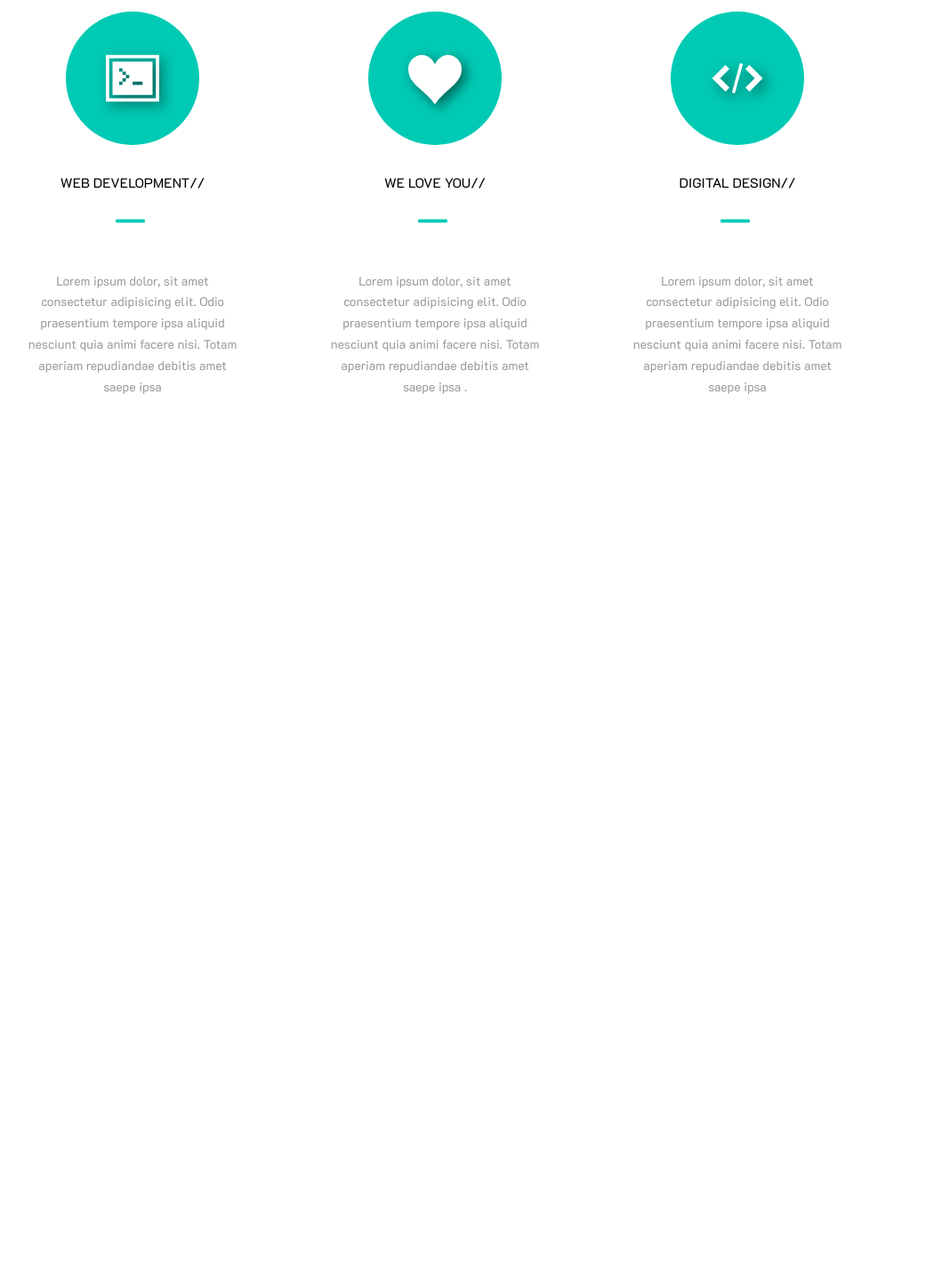
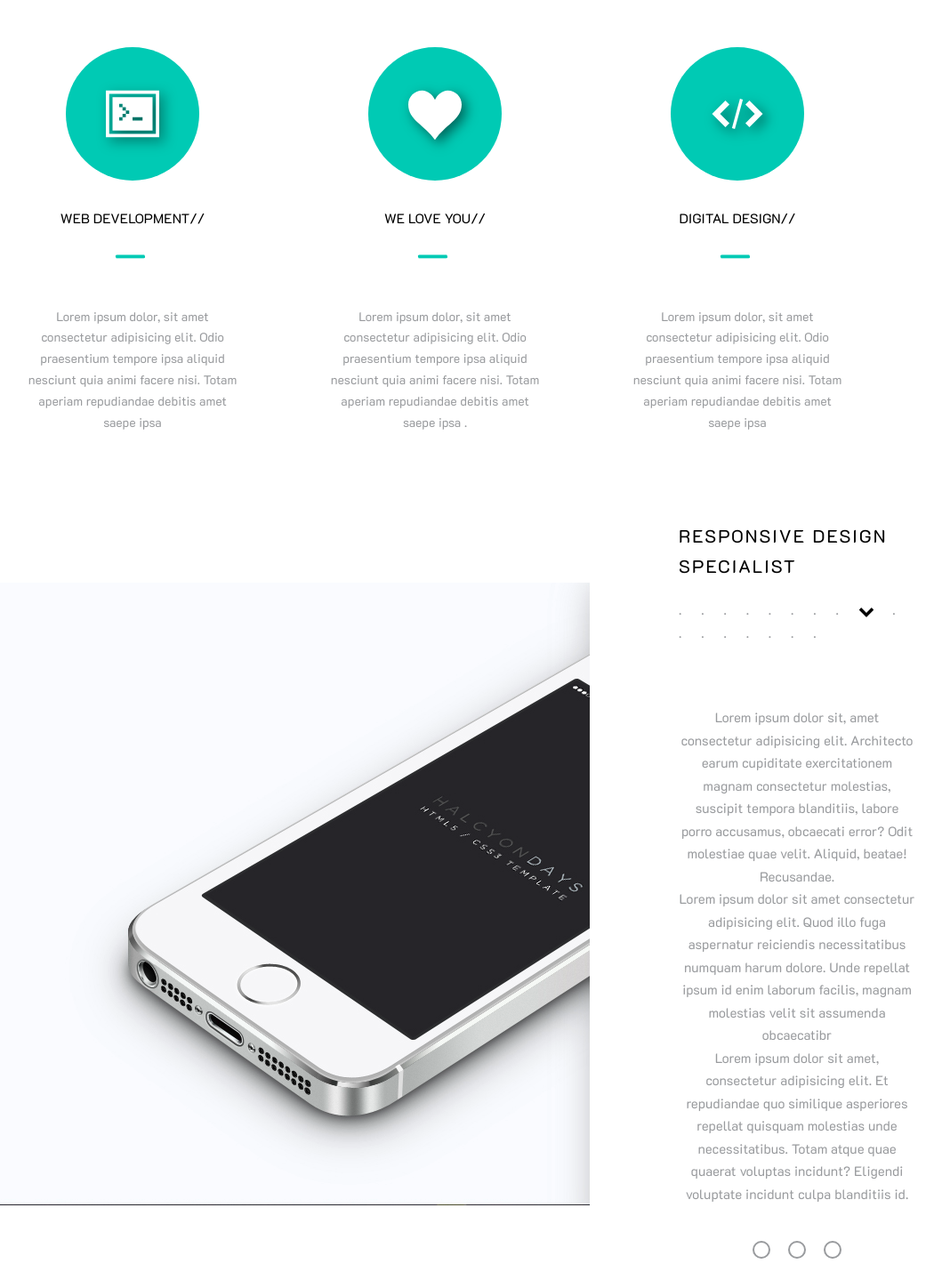
Before and after one commit to CodeWeeD0/halcyon-days-css-project, a website: page index.html in a window 1280 px wide. Shown: the part 1315-2745 px from the top of the page at 89% size, without its empty margins (151-1210 px from the left). Before the commit the page ends 1771 px from the top, so only its background shows below. Drawn offline with Linux system fonts and the light colour scheme.

Commit message:
details section added radio btn

```diff
--- a/index.html
+++ b/index.html
@@ -23,7 +23,7 @@
 
     <div class="intro">
         <span class="intro__title">A creative portfolio template.</span>
-        <span class="intro__title-divider">. . . . . . . .&nbsp;<svg class="intro__title-divider-chev"><use xlink:href="./images/icomoon/sprit.svg#icon-chevron-down"></use></svg>&nbsp;&nbsp; . . . . . . . .</span>
+        <span class="divider">. . . . . . . .&nbsp;<svg class="divider-chev"><use xlink:href="./images/icomoon/sprit.svg#icon-chevron-down"></use></svg>&nbsp;&nbsp; . . . . . . . .</span>
         <div class="intro__para">
             Lorem ipsum dolor sit amet <b>consectetur adipisicing</b> elit.
             Architecto fuga reprehenderit quae!
@@ -36,7 +36,7 @@
 
     <div class="features">
         <span class="features__title">Love what you do, and you'll do it well.</span>
-        <span class="features__title-divider">. . . . . . . .&nbsp;<svg class="features__title-divider-chev"><use xlink:href="images/icomoon/sprit.svg#icon-chevron-down"></use></svg>&nbsp;&nbsp; . . . . . . . .</span>
+        <span class="divider">. . . . . . . .&nbsp;<svg class="divider-chev"><use xlink:href="images/icomoon/sprit.svg#icon-chevron-down"></use></svg>&nbsp;&nbsp; . . . . . . . .</span>
         <div class="features__explain">
             <div class="features__explain-1">
                 <div class="icon">
@@ -79,5 +79,56 @@
             </div>
         </div>
     </div>
+
+    <div class="details">
+        <div class="details__image">
+            <img src="./images/phone.png" alt="phone image">
+        </div>
+
+        <div class="details__text">
+            <div class="details__text-header">
+                <span class="details__text-title">Responsive design specialist</span>
+                <span class="divider">. . . . . . . .&nbsp;<svg class="divider-chev"><use xlink:href="./images/icomoon/sprit.svg#icon-chevron-down"></use></svg>&nbsp;&nbsp; . . . . . . . .</span>
+            </div>
+
+            <p class="details__text-para">Lorem ipsum dolor sit, amet consectetur adipisicing elit.
+                 Architecto earum cupiditate exercitationem magnam consectetur molestias, suscipit tempora blanditiis, labore porro accusamus, obcaecati error?
+                 Odit molestiae quae velit.
+                 Aliquid, beatae! Recusandae. <br>
+                Lorem ipsum dolor sit amet consectetur adipisicing elit.
+                Quod illo fuga aspernatur reiciendis necessitatibus numquam harum dolore.
+                 Unde repellat ipsum id enim laborum facilis,
+                magnam molestias velit sit assumenda obcaecatibr <br>
+                Lorem ipsum dolor sit amet, consectetur adipisicing elit.
+                 Et repudiandae quo similique asperiores repellat quisquam molestias unde necessitatibus.
+                 Totam atque quae quaerat voluptas incidunt?
+                Eligendi voluptate incidunt culpa blanditiis id.
+            </p>
+
+            <div class="details__text-radio-comp">
+                    <div class="details__text-radio-group">
+                            <input type="radio" class="details__text-radio-input" id="one" name="size">
+                            <label for="one" class="details__text-radio-label">
+                                <span class="details__text-radio-button"></span>
+                            </label>
+                    </div>
+
+                    <div class="details__text-radio-group">
+                            <input type="radio" class="details__text-radio-input" id="two" name="size">
+                            <label for="two" class="details__text-radio-label">
+                                <span class="details__text-radio-button"></span>
+                            </label>
+                    </div>
+
+                    <div class="details__text-radio-group">
+                            <input type="radio" class="details__text-radio-input" id="three" name="size">
+                            <label for="three" class="details__text-radio-label">
+                                <span class="details__text-radio-button"></span>
+                            </label>
+                    </div>
+
+            </div>
+        </div>
+    </div>
 </body>
 </html>
--- /dev/null
+++ b/sass/components/_divider.scss
@@ -0,0 +1,13 @@
+.divider{
+    padding: 2rem 0 2rem 0;
+    position: relative;
+    font-size: 1.5rem;
+    letter-spacing: .9rem;
+    color: $color-text-grey-dark;
+
+    &-chev{
+        position: absolute;
+        width: 1.8rem;
+        top: -4.1rem;
+    }
+}
--- /dev/null
+++ b/sass/layout/_details.scss
@@ -0,0 +1,88 @@
+.details{
+    margin-top: 10rem;
+    display: flex;
+    justify-content: space-evenly;
+    align-items: center;
+
+    &__text{
+        padding: 0 10rem;
+        display: flex;
+        justify-content: center;
+        align-items: center;
+        flex-direction: column;
+        flex-wrap: wrap;
+
+        &-header{
+            display: flex;
+            justify-content: center;
+            align-items: center;
+            flex-direction: column;
+            flex-wrap: wrap;
+        }
+
+        &-title{
+            //width: 100%;
+            font-size: 2rem;
+            text-transform: uppercase;
+            font-weight: 500;
+            letter-spacing: .2rem;
+        }
+
+        &-para{
+            padding-top: 5rem;
+
+            font-size: 1.5rem;
+            color: $color-text-grey-dark;
+            text-align: center;
+        }
+
+        &-radio-comp{
+            display: flex;
+            justify-content: center;
+            align-items: center;
+            margin-top: 3rem;
+        }
+
+        &-radio-group{
+            padding: 1rem;
+        }
+
+        &-radio-input {
+                display: none;
+        }
+
+        &-radio-label{
+            cursor: pointer;
+        }
+
+        &-radio-button{
+            height: 2rem;
+            width: 2rem;
+            border: 2.5px solid $color-text-grey-dark;
+            border-radius: 50%;
+            display: inline-block;
+            position: relative;
+
+            &::after{
+                content: "";
+                display: block;
+                height: 1rem;
+                width: 1rem;
+                border-radius: 50%;
+                position: absolute;
+                top: 50%;
+                left: 50%;
+                transform: translate(-50%,-50%);
+                background-color: #000000;
+                opacity: 0;
+                transition: all .3s;
+            }
+        }
+
+
+        &-radio-input:checked ~ &-radio-label &-radio-button::after{
+            opacity: 1;
+        }
+
+    }
+}
--- a/sass/layout/_features.scss
+++ b/sass/layout/_features.scss
@@ -1,5 +1,5 @@
 .features{
-    height: 60rem;
+    height: 68rem;
     padding-top: 5rem;
     display: flex;
     flex-direction: column;
@@ -10,20 +10,6 @@
 
         font-size: 2rem;
         text-transform: uppercase;
-
-        &-divider{
-            padding: 2rem 0 2rem 0;
-            position: relative;
-            font-size: 1.5rem;
-            letter-spacing: .9rem;
-            color: $color-text-grey-dark;
-
-            &-chev{
-                position: absolute;
-                width: 1.8rem;
-                top: -3.8rem;
-            }
-        }
     }
 
     &__explain{
--- a/sass/layout/_intro.scss
+++ b/sass/layout/_intro.scss
@@ -10,21 +10,6 @@
 
         font-size: 2rem;
         text-transform: uppercase;
-
-        &-divider{
-            padding-top: 1.5rem;
-            padding-bottom: 5rem;
-            position: relative;
-            font-size: 1.5rem;
-            letter-spacing: .9rem;
-            color: $color-text-grey-dark;
-
-            &-chev{
-                position: absolute;
-                width: 1.8rem;
-                top: -4.6rem;
-            }
-        }
     }
 
     &__para{
--- a/sass/main.scss
+++ b/sass/main.scss
@@ -5,7 +5,9 @@
 @import "base/typography";
 
 @import "components/button";
+@import "components/divider";
 
+@import "layout/details";
 @import "layout/features";
 @import "layout/header";
 @import "layout/intro";
```
Also changed, not shown: css/style.css, images/phone.png (added).
